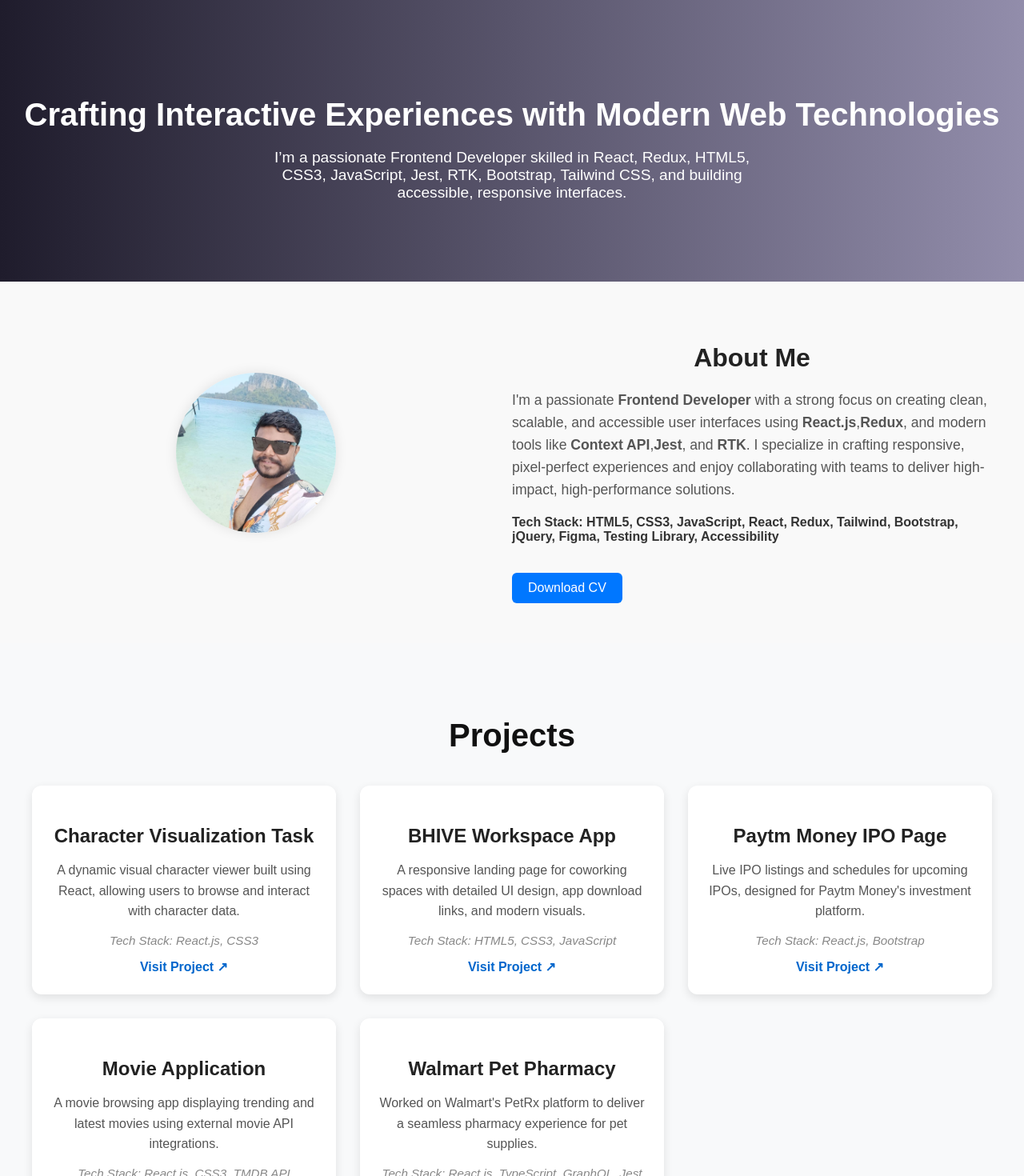
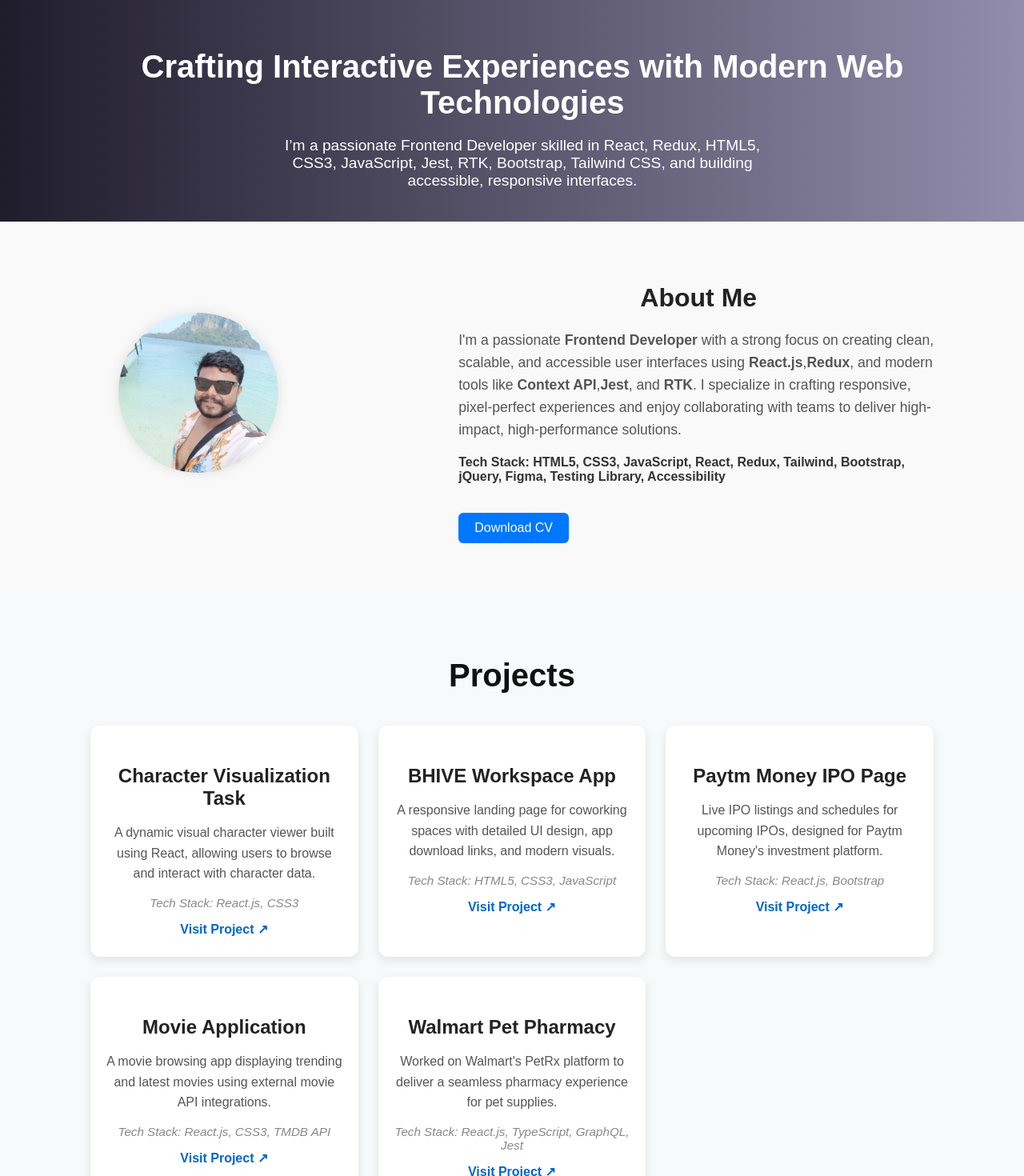
Before and after one commit to RakeshMandal/my-portfolio, a React (Create React App) app: page / in a window 1280 px wide. Shown: the part 100-1570 px from the top of the page at 80% size. Built offline with nearby package versions, Linux system fonts and the light colour scheme.

Commit message:
added css for alignment

```diff
--- a/src/styles/About.css
+++ b/src/styles/About.css
@@ -11,7 +11,8 @@
 .about-left {
   flex: 1;
   min-width: 250px;
-  text-align: center;
+  text-align: left;
+  margin-left: 8rem;
   margin-bottom: 20px;
 }
 
@@ -25,8 +26,8 @@
 
 .about-right {
   flex: 2;
-  padding: 0 20px;
   max-width: 600px;
+  padding: 0 7% 0 0;
 }
 
 .about-title {
@@ -85,3 +86,8 @@
   from { transform: translateY(30px); opacity: 0; }
   to { transform: translateY(0); opacity: 1; }
 }
+@media (max-width: 768px) {
+  .about-left {
+   margin-left: 20%;
+  }
+}
--- a/src/styles/Hero.css
+++ b/src/styles/Hero.css
@@ -1,11 +1,14 @@
 .hero-section {
   background: linear-gradient(to right, #1f1c2c, #928dab);
   color: #fff;
-  padding: 100px 20px;
+  padding: 40px 10px 40px 36px;
   text-align: center;
   animation: fadeIn 1.2s ease-in-out forwards;
 }
-
+.hero-content{
+    max-width: 85%;
+    margin: 0 auto;
+}
 .hero-content h1 {
   font-size: 2.5rem;
   margin-bottom: 20px;
--- a/src/styles/Projects.css
+++ b/src/styles/Projects.css
@@ -16,8 +16,8 @@
 .projects-grid {
   display: grid;
   grid-template-columns: repeat(auto-fit, minmax(300px, 1fr));
-  gap: 30px;
-  max-width: 1200px;
+  gap: 25px;
+  max-width: 85%;
   margin: 0 auto;
 }
 
--- a/src/styles/Skills.css
+++ b/src/styles/Skills.css
@@ -18,6 +18,8 @@
   grid-template-columns: repeat(auto-fill, minmax(150px, 1fr));
   gap: 24px;
   justify-items: center;
+  max-width: 85%;
+  margin: 0 auto;
 }
 
 .skill-card {
```
